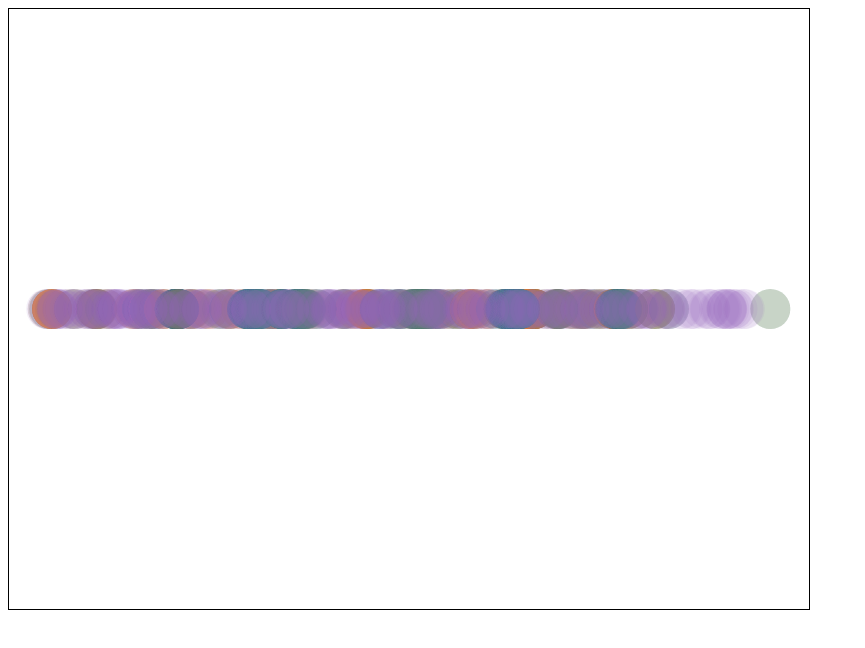
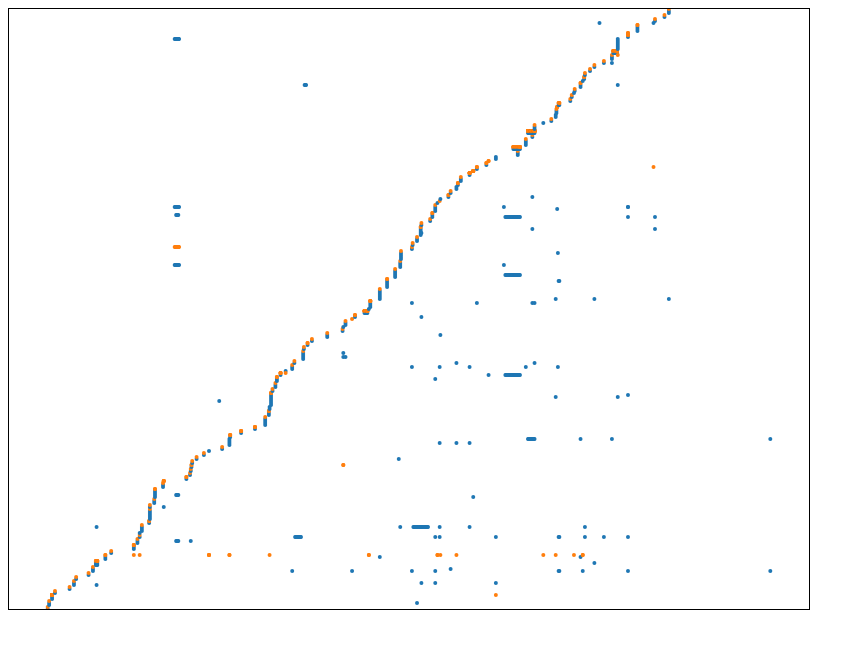
Before and after one commit to JosuaKrause/d3-tutorial, a plain HTML site: page index.html in a window 1280 px wide. Shown: the whole page, without its empty margins (0-865 px from the left). Drawn offline with Linux system fonts and the light colour scheme.

Commit message:
add type scale

```diff
--- a/index.html
+++ b/index.html
@@ -18,7 +18,7 @@
 function start() {
   var w = 800;
   var h = 600;
-  var radius = 20;
+  var radius = 2;
 
   var content = d3.select("#divContent");
   var svg = content.append("svg").attr({
@@ -35,9 +35,16 @@ function start() {
     }
 
     var events = data["events"];
+    var types = {};
     var groups = {};
     events.forEach(function(e) {
+      types[e["id"]] = true;
       groups[e["group"]] = true;
+    });
+    var typeList = Object.keys(types);
+    var yPos = {};
+    typeList.forEach(function(tid, ix) {
+      yPos[tid] = h - ix * radius;
     });
 
     var times = events.map(function(e) {
@@ -55,12 +62,13 @@ function start() {
       "cx": function(e) {
         return xScale(+e["time"] * 1000);
       },
-      "cy": h * 0.5,
+      "cy": function(e) {
+        return yPos[e["id"]];
+      },
       "r": radius,
       "fill": function(e) {
         return groupScale(e["group"]);
-      },
-      "opacity": 0.1
+      }
     });
   });
 }
```
Also changed, not shown: outline.txt.
